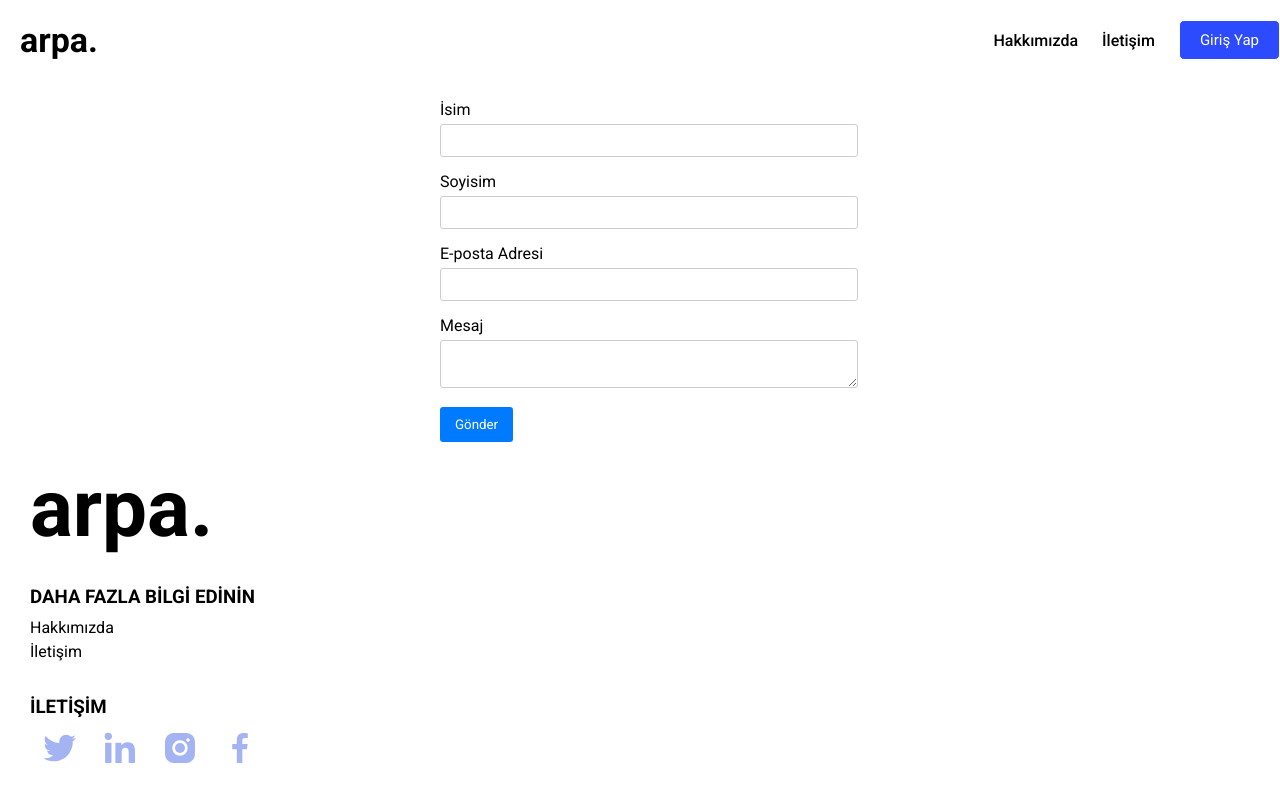
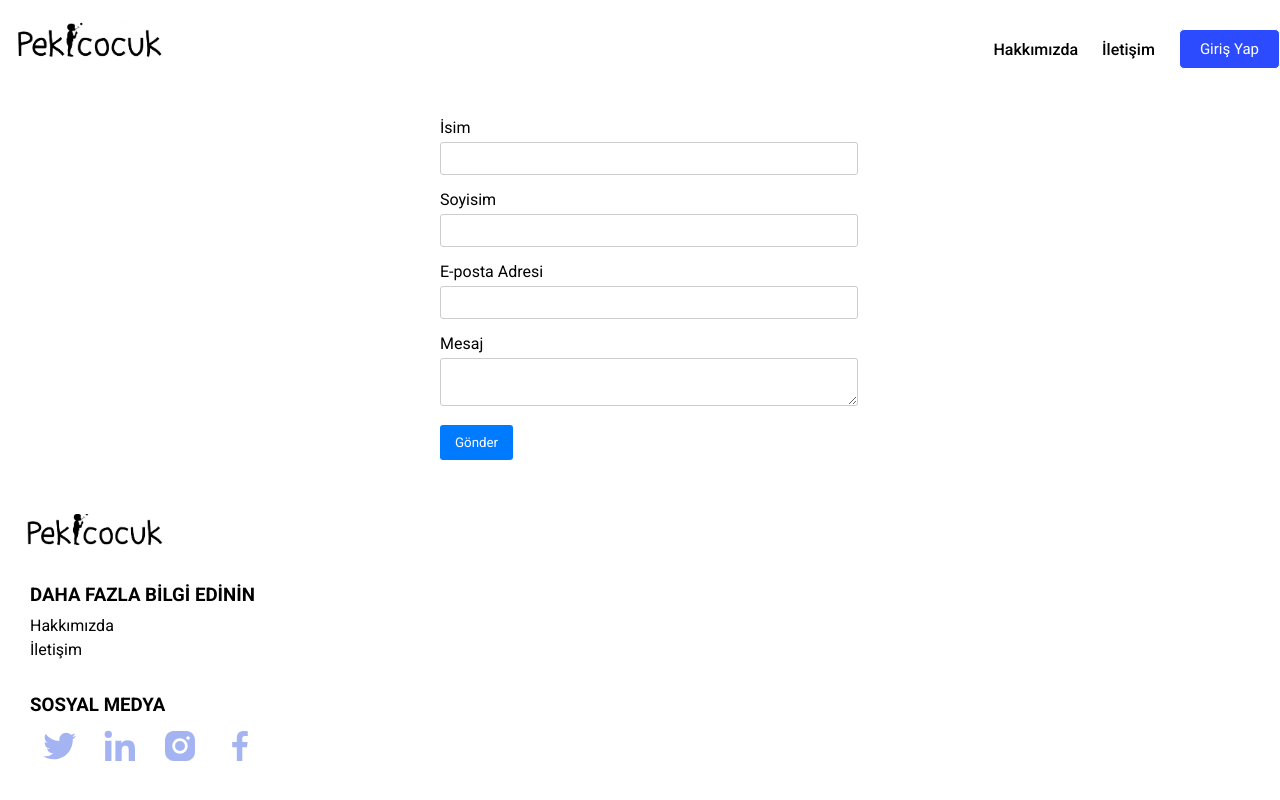
Before and after one commit to elifgazioglu/tutor-client, a React (Vite) app: page /contact in a window 1280 px wide. Built offline with nearby package versions, Linux system fonts and the light colour scheme; no server answers.

Commit message:
add logo image

```diff
--- a/src/pages/components/footer/Footer.jsx
+++ b/src/pages/components/footer/Footer.jsx
@@ -1,11 +1,18 @@
 import "./Footer.scss";
-import { BiLogoTwitter, BiLogoLinkedin, BiLogoInstagramAlt, BiLogoFacebook} from "react-icons/bi";
+import {
+  BiLogoTwitter,
+  BiLogoLinkedin,
+  BiLogoInstagramAlt,
+  BiLogoFacebook,
+} from "react-icons/bi";
 
 const Footer = () => {
   return (
     <div className="footer">
       <div className="container">
-        <div className="logo">arpa.</div>
+        <div className="logo">
+          <img className="logo-img" src="/logo.png" alt="Logo" />
+        </div>
         <div className="pages">
           <div className="learn">
             <h3>DAHA FAZLA BİLGİ EDİNİN</h3>
@@ -14,7 +21,7 @@ const Footer = () => {
           </div>
           <div className="contact">
             <div className="social">
-              <h3>İLETİŞİM</h3>
+              <h3>SOSYAL MEDYA</h3>
               <div className="icons">
                 <a href="" target="" rel="">
                   <BiLogoTwitter className="socials" />
--- a/src/pages/components/footer/Footer.scss
+++ b/src/pages/components/footer/Footer.scss
@@ -6,15 +6,21 @@
 
     .logo {
       font-size: 80px;
-      margin-left: 30px;
+      margin-left: 20px;
       font-weight: bold;
+
+      .logo-img{
+        width: 150px;
+        height: 40px;
+        object-fit: cover;
+      }
     }
 
     .pages {
       display: flex;
       flex-direction: column;
       margin-left: 30px;
-      margin-top: 30px;
+      margin-top: 10px;
 
       .learn {
         display: flex;
--- a/src/pages/components/navbar/Navbar.jsx
+++ b/src/pages/components/navbar/Navbar.jsx
@@ -70,7 +70,9 @@ const Navbar = () => {
       <div className="container">
         <div className="logo">
           <Link className="link" to="/">
-            <span className="text">arpa.</span>
+            <span className="logo-side">
+              <img className="logo-img" src="/logo.png" alt="Logo" />
+            </span>
           </Link>
         </div>
         <div className="links">
--- a/src/pages/components/navbar/Navbar.scss
+++ b/src/pages/components/navbar/Navbar.scss
@@ -25,10 +25,20 @@
     .logo {
       font-size: 34px;
       font-weight: bold;
-        margin-left: 20px;
+      margin-left: 10px;
 
-        .text {
+      .logo-side {
         color: black;
+
+        .logo-img {
+          width: 160px;
+          height: 50px;
+          object-fit: cover;
+
+          @include custom-media(1px, 800px) {
+            width: 120px;
+          }
+        }
       }
     }
 
@@ -68,6 +78,15 @@
         cursor: pointer;
         position: relative;
 
+        .link{
+
+          .text{
+            @include custom-media(1px, 800px) {
+              display: none;
+            }
+          }
+        }
+
         img {
           width: 32px;
           height: 32px;
@@ -98,7 +117,7 @@
       }
 
       button {
-          background-color: rgb(44,75,255);
+        background-color: rgb(44, 75, 255);
         font-size: 15px;
         color: white;
         padding: 10px 20px;
--- a/src/pages/login/Login.jsx
+++ b/src/pages/login/Login.jsx
@@ -59,7 +59,7 @@ const Login = () => {
         </button>
         {errorMessage && <p>{errorMessage}</p>}
         <span>
-          Henüz bir hesabınız yok mu? <Link to="/giris-yap">Giriş Yap</Link>
+          Henüz bir hesabınız yok mu? <Link to="/kayit-ol">Kayıt ol</Link>
         </span>
       </form>
     </div>
```
Also changed, not shown: public/logo.png (added), 6 other files (tests, documents, lock files or other folders). Lines whose indentation alone changed are shown as unchanged.
